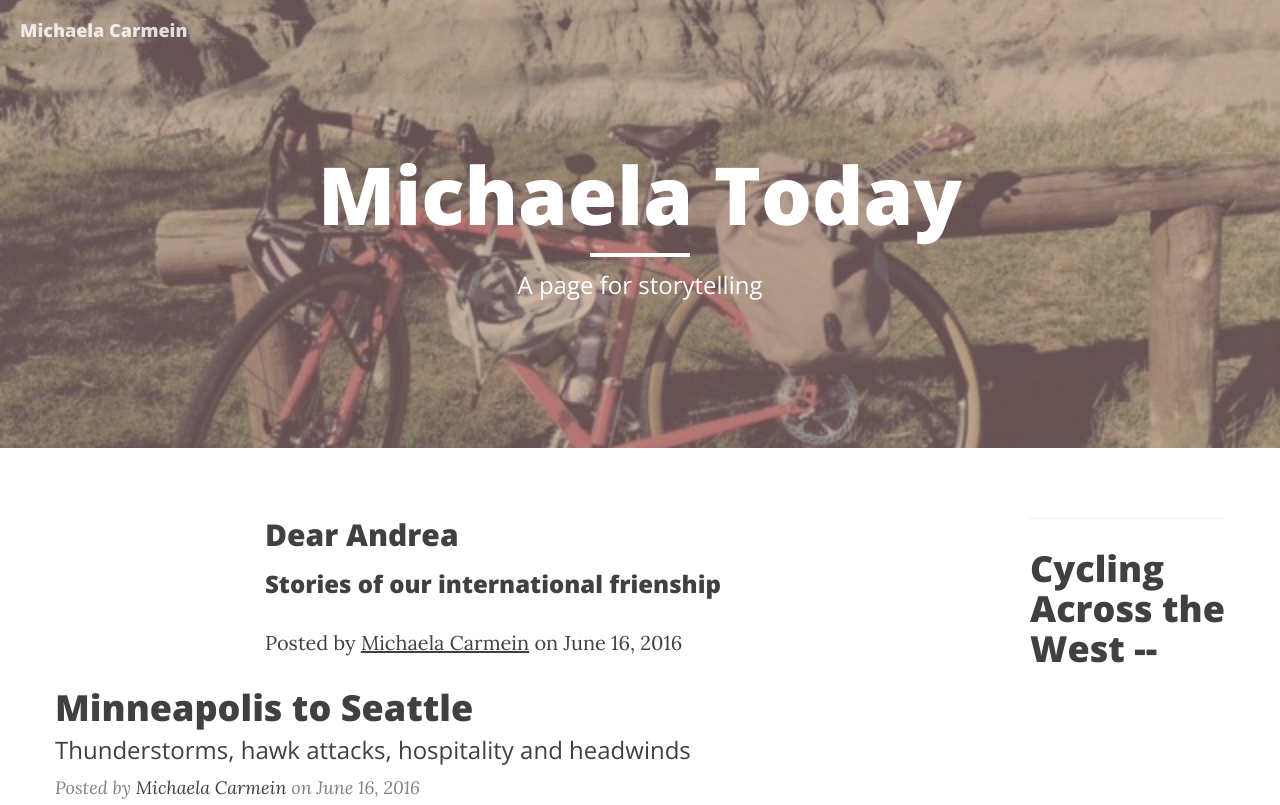
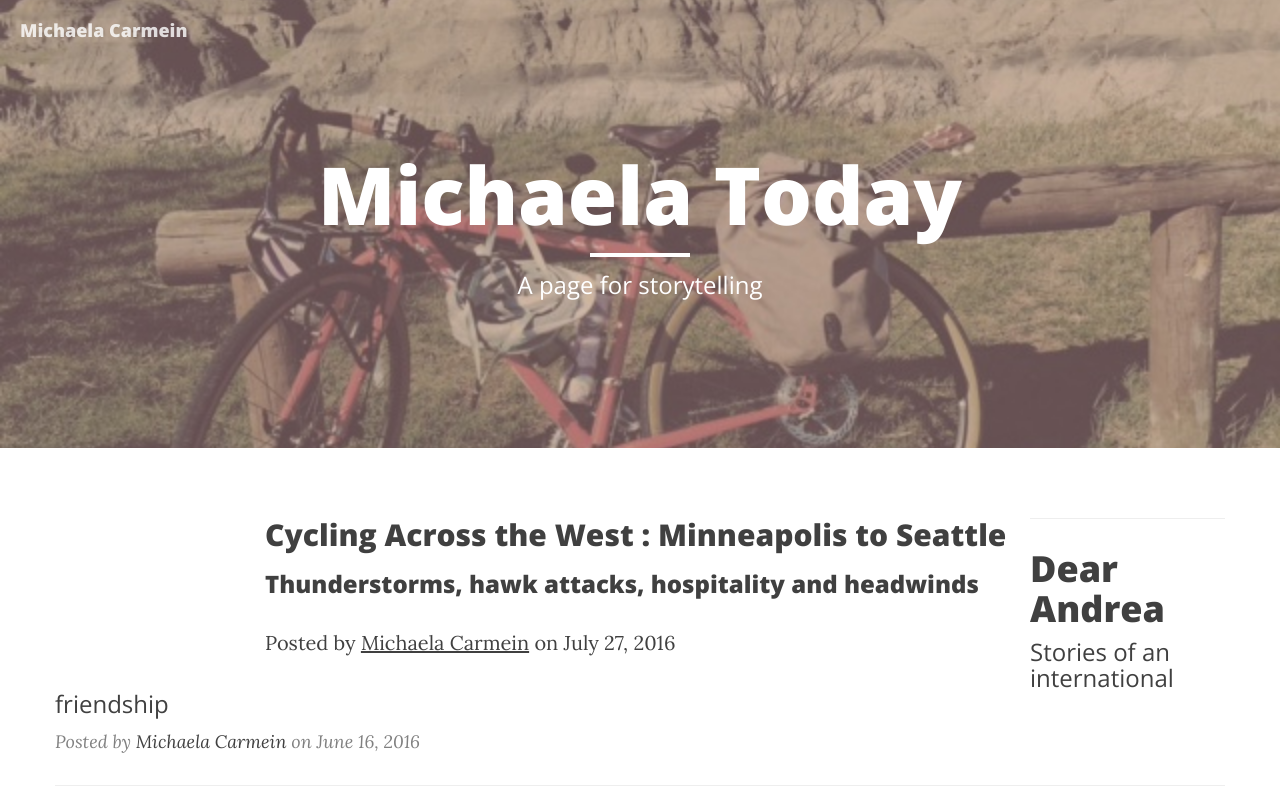
Before and after one commit to carmein/carmein.github.io, a plain HTML site: page blog/index.html in a window 1280 px wide. Shown: the top 805 px of the page. Drawn offline with nearby package versions, Linux system fonts and the light colour scheme.

Commit message:
Update index.html

```diff
--- a/blog/index.html
+++ b/blog/index.html
@@ -88,30 +88,23 @@
     <!-- Main Content -->
     <div class="container">
         <div class="row">
-            <div class="col-lg-8 col-lg-offset-2 col-md-10 col-md-offset-1
+            <div class="col-lg-8 col-lg-offset-2 col-md-10 col-md-offset-1>
+                <div class="post-preview">
+                    <a href="cycling-the-west.html">
+                        <h2 class="post-title">Cycling Across the West : Minneapolis to Seattle</h2>
+                        <h3 class="post-subtitle">Thunderstorms, hawk attacks, hospitality and headwinds</h3>
+                    </a>
+                    <p class="post-meta">Posted by <a href="http://michaela.today/">Michaela Carmein</a> on July 27, 2016</p>
+                </div>
+                <hr>
                 <div class="post-preview">
                     <a href="dear-andrea.html">
-                        <h2 class="post-title">
-                            Dear Andrea
-                        </h2>
-                        <h3 class="post-subtitle">
-                            Stories of our international frienship
-                        </h3>
+                        <h2 class="post-title">Dear Andrea</h2>
+                        <h3 class="post-subtitle">Stories of an international friendship</h3>
                     </a>
                     <p class="post-meta">Posted by <a href="http://michaela.today/">Michaela Carmein</a> on June 16, 2016</p>
                 </div>
                 <hr>
-                <div class="post-preview">
-                    <a href="cycling-the-west.html">
-                        <h2 class="post-title">
-                            Cycling Across the West -- Minneapolis to Seattle
-                        </h2>
-                        <h3 class="post-subtitle">
-                            Thunderstorms, hawk attacks, hospitality and headwinds
-                        </h3>
-                    </a>
-                    <p class="post-meta">Posted by <a href="http://michaela.today/">Michaela Carmein</a> on June 16, 2016</p>
-                </div>
                 <!--<div class="post-preview">-->
                 <!--    <a href="post.html">-->
                 <!--        <h2 class="post-title">-->
```
